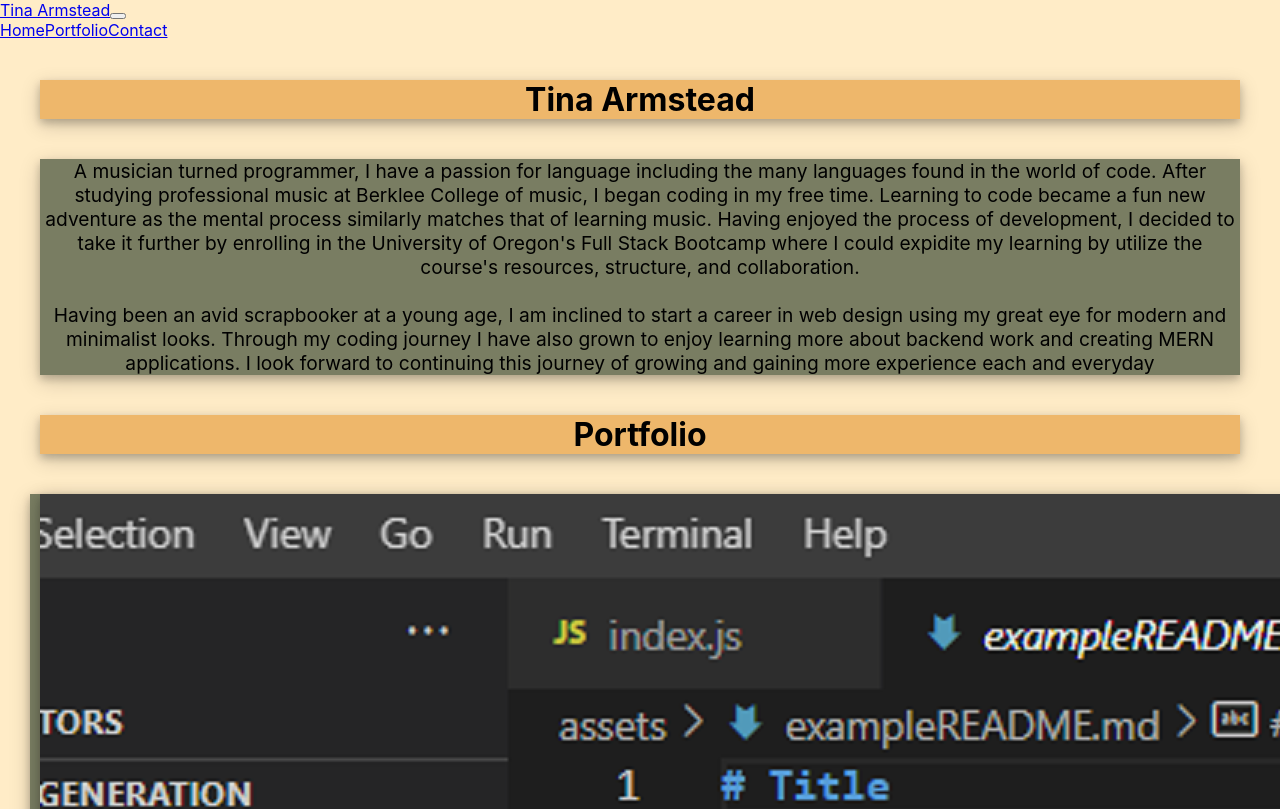
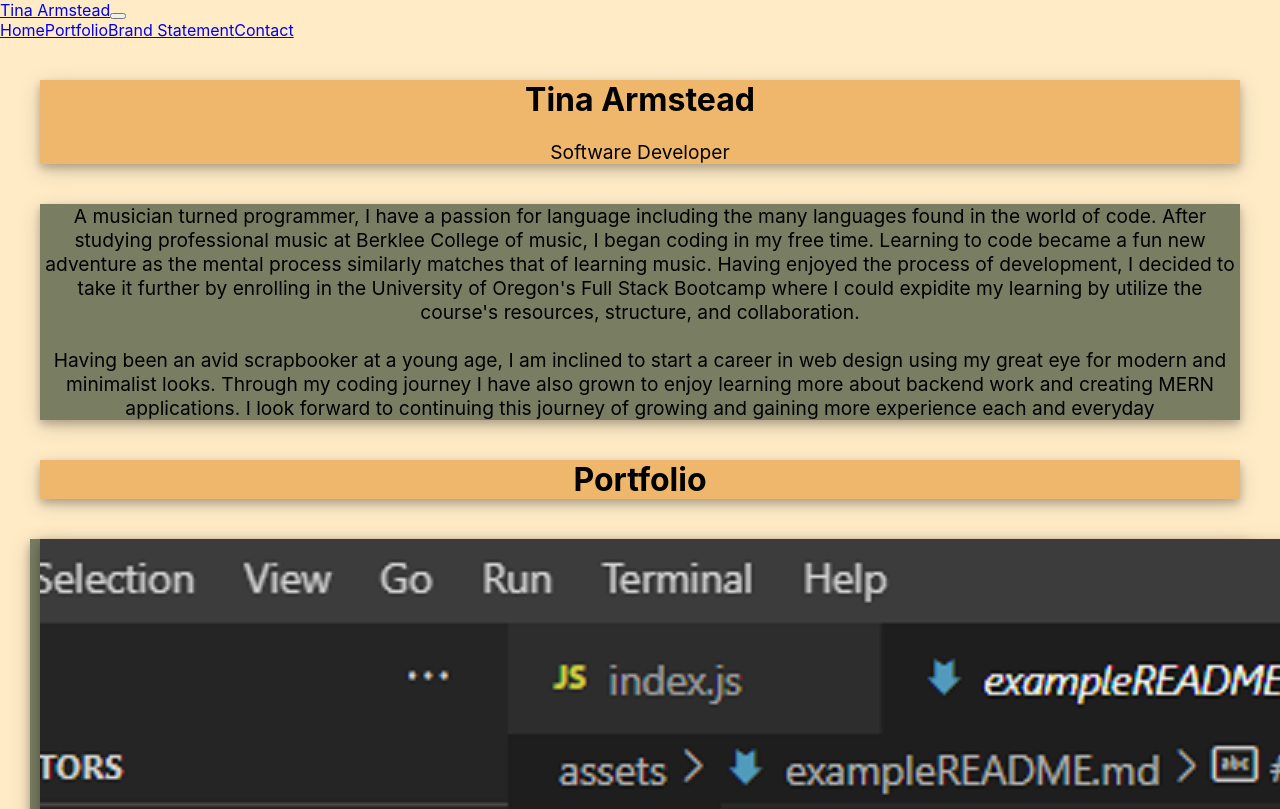
Before and after one commit to tmarmstead/Armstead-Portfolio, a React (Create React App) app: page /projects in a window 1280 px wide. Shown: the top 809 px of the page. Built offline with nearby package versions, Linux system fonts and the light colour scheme; the HTML template or start-up script is replaced by a standard one.

Commit message:
Added separate Brand Statement section

```diff
--- a/src/App.js
+++ b/src/App.js
@@ -11,6 +11,7 @@ import ProjectCards from './components/ProjectCards/project-cards';
 import Contact from './components/Contact/contact';
 // import Connect from './components/Connect/connect';
 import ContactCarousel from './components/Contact-Info/contact-info';
+import BrandStatement from './components/BrandStatement/brandstatement';
 // import budgetTracker from "./components/project-images/Screenshot"
 // import ImagesMain from "./components/Main-Images/images-main"
 // import readme from "./project-images/Screenshot (97).png";
@@ -35,9 +36,10 @@ function App() {
     // </HashRouter>
     <div className="app-div">
       <Navigation />
-      <Header />
+      <Header header="Tina Armstead" subheader="Software Developer" />
       <AboutMe />
-      <ProjectCards title="Card 1 Title" text="Text body testasdfsdgsafgagfadfg asdfal;jaskd agdsl;jl;sadlg alsg l;jk " />
+      <ProjectCards />
+      <BrandStatement />
       <Contact />
       {/* <Connect /> */}
       <ContactCarousel />
--- a/src/components/AboutMe/aboutme.css
+++ b/src/components/AboutMe/aboutme.css
@@ -1,4 +1,4 @@
 .about-me {
     background-color: #797D62;
-    font-size: larger;
+    /* font-size: large; */
 }
--- /dev/null
+++ b/src/components/BrandStatement/brandstatement.css
@@ -0,0 +1,3 @@
+.brand-statement {
+    background-color: #9B9B7A;
+}
--- /dev/null
+++ b/src/components/BrandStatement/brandstatement.js
@@ -0,0 +1,22 @@
+import React from 'react';
+import { Jumbotron } from "react-bootstrap";
+import "./brandstatement.css";
+
+
+function BrandStatement() {
+    return (
+        <div>
+            <Jumbotron id="brandstatement" className="jumbotron">
+                <h1>Brand Statement</h1>
+            </Jumbotron>
+
+            <Jumbotron className="brand-statement">
+                {/* <h3>Brand Statement</h3> */}
+                <p>Full-Stack Web Developer with a background in professional music. Recently earned a certificate in Full Stack Development from the University of Oregon, focusing on JavaScript, CSS, React.js, and MERN with the insight to build responsive apps with strong attention to impactful user experience. Strengths in collaboration, design, and building projects from wireframe to execution. Used multiple methods of deployment on recent projects. Ability to work independently and collaboratively on various projects focusing on single-page MERN apps, including a video note taker that allows users to search youtube video, save them to their account, and save time-stamped notes while viewing. Excited to expand upon the skills gained in music and development to become part of a collaborative, face-paces, quality-driven team, adding value to create better experiences on the web.</p>
+            </Jumbotron>
+        </div>
+    )
+}
+
+
+export default BrandStatement;
--- a/src/components/Contact-Info/contact-info.css
+++ b/src/components/Contact-Info/contact-info.css
@@ -92,3 +92,7 @@ border: #f5b971;
     margin-left: 20px;
     margin-right: 20px;
 }
+
+p {
+    font-size: larger;
+}
--- a/src/components/Contact-Info/contact-info.js
+++ b/src/components/Contact-Info/contact-info.js
@@ -60,6 +60,7 @@ function ContactCarousel() {
                         alt="Third slide"
                     />
                 </Carousel.Item>
+
                 <Carousel.Item>
                     <Card className="thanks, contact-info" style={{ width: '18rem' }}>
                         <Card.Body>
--- a/src/components/Header/header.js
+++ b/src/components/Header/header.js
@@ -3,15 +3,17 @@ import { Jumbotron } from "react-bootstrap";
 import "./header.css";
 
 
-function Header() {
+function Header(props) {
     return (
-
-        <Jumbotron id="home" className="jumbotron">
-            <h1 class="responsive-title">Tina Armstead</h1>
-            {/* <h5>
+        <div>
+            <Jumbotron id="home" className="jumbotron" >
+                <h1 class="responsive-title">{props.header}</h1>
+                <p>{props.subheader}</p>
+                {/* <h5>
                 Software Development
             </h5> */}
-        </Jumbotron>
+            </Jumbotron>
+        </div>
     )
 }
 
--- a/src/components/NavBar/navbar.js
+++ b/src/components/NavBar/navbar.js
@@ -12,6 +12,7 @@ function Navigation() {
                 <Nav className="mr-auto">
                     <Nav.Link href="#home">Home</Nav.Link>
                     <Nav.Link href="#portfolio">Portfolio</Nav.Link>
+                    <Nav.Link href="#brandstatement">Brand Statement</Nav.Link>
                     <Nav.Link href="#contact">Contact</Nav.Link>
                 </Nav>
             </Navbar.Collapse>
--- a/src/components/ProjectCards/project-cards.js
+++ b/src/components/ProjectCards/project-cards.js
@@ -1,5 +1,5 @@
 import React from "react";
-import { Card, CardDeck, Jumbotron, Button } from "react-bootstrap";
+import { Card, CardDeck, Button, Jumbotron } from "react-bootstrap";
 // // import Project from "../Project/project"
 // import ImagesMain from "../Main-Images/images-main";
 import readme from "../project-images/readme.png";
@@ -9,17 +9,17 @@ import burger from "../project-images/Screenshot (110).png";
 import grocery from "../project-images/Screenshot (139).png";
 import budgetTracker from "../project-images/Screenshot (181).png";
 import "./project-cards.css"
+// import Header from "../Header/header"
 
 
 
-function ProjectCards(props) {
+function ProjectCards() {
     return (
         <div>
-            <Jumbotron id="portfolio" className="jumbotron">
+            <Jumbotron id="portfolio">
                 <h1>Portfolio</h1>
-
             </Jumbotron>
-            <CardDeck class="card-deck" id="portfolio">
+            <CardDeck class="card-deck">
                 <Card className="full-card">
                     <Card.Img variant="top" src={readme} class="card-image" />
                     <Card.Body>
```
